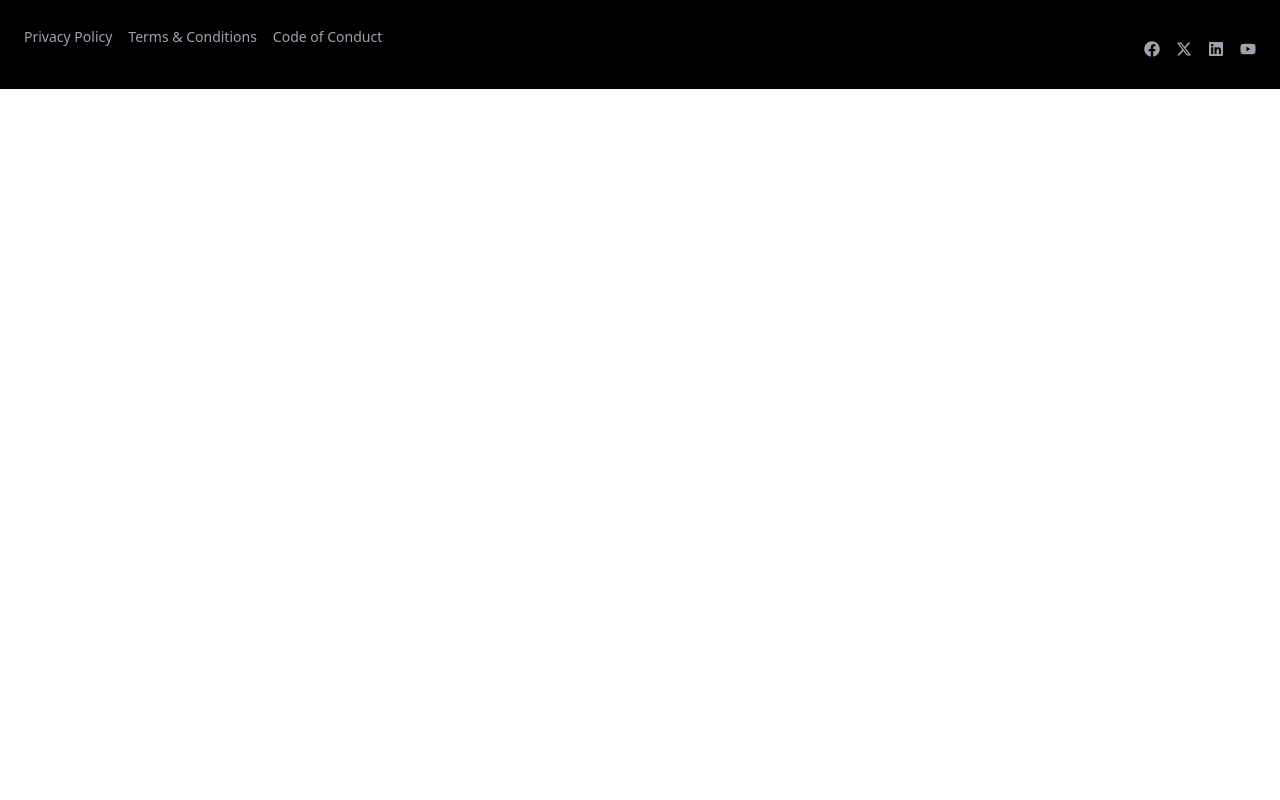
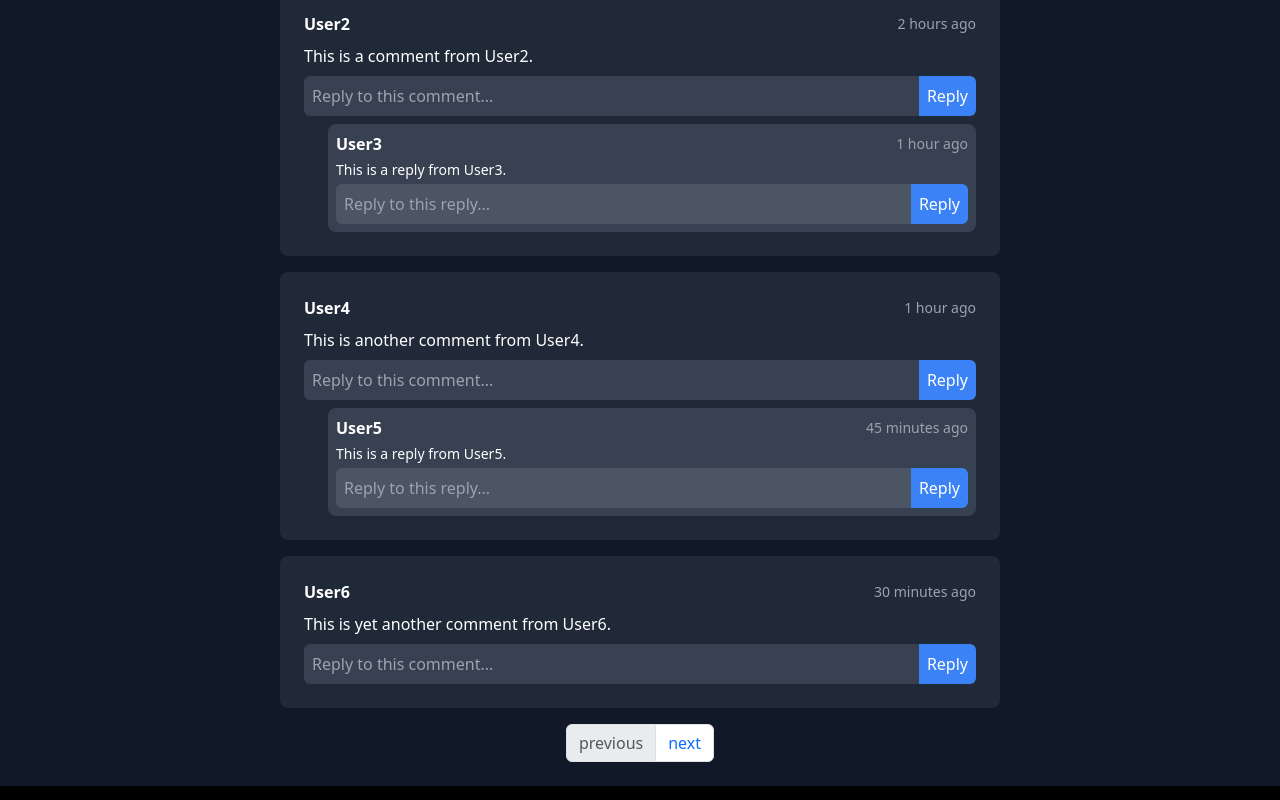
Before and after one commit to Mohammadnoorcse/metacodecanvas, a React (Vite) app in the folder client/: page /blogDetails in a window 1280 px wide. Shown: the part 300-1100 px from the top of the page. Before the commit the page ends 800 px from the top, so only its background shows below. Built offline with nearby package versions, Linux system fonts and the light colour scheme.

Commit message:
blog details page done

```diff
--- a/client/package.json
+++ b/client/package.json
@@ -19,6 +19,7 @@
     "react-dom": "^18.3.1",
     "react-icons": "^5.2.1",
     "react-modal": "^3.16.1",
+    "react-paginate": "^8.2.0",
     "react-router-dom": "^6.23.1",
     "react-syntax-highlighter": "^15.5.0"
   },
--- a/client/src/App.jsx
+++ b/client/src/App.jsx
@@ -17,6 +17,7 @@ import Discussion from "./components/deshboard/Discussion";
 import DiscussionCreate from "./components/deshboard/DiscussionCreate";
 import Course from "./components/deshboard/Course";
 import CourseCreate from "./components/deshboard/CourseCreate";
+import BlogDetails from "./page/BlogDetails";
 
 const App = () => {
   return (
@@ -27,6 +28,7 @@ const App = () => {
 
         <Route path="/" element={<Home/>}/>
         <Route path="/blog" element={<Blog/>}/>
+        <Route path="/blogDetails" element={<BlogDetails/>}/>
         <Route path="/login" element={<Login/>}/>
         <Route path="/registration" element={<Registration/>}/>
         <Route path="/language/:id" element={<Language/>}/>
@@ -42,8 +44,6 @@ const App = () => {
         <Route path="/deshboard/course/all" element={<Course/>}/>
         <Route path="/deshboard/course/create" element={<CourseCreate/>}/>
 
-
-
        </Routes>
        <Footer/>
      </BrowserRouter>
--- a/client/src/page/Blog.jsx
+++ b/client/src/page/Blog.jsx
@@ -1,6 +1,8 @@
 import React, { Fragment } from 'react';
 import { FaComments } from "react-icons/fa";
 import Modal from 'react-bootstrap/Modal';
+import { Link,  } from 'react-router-dom';
+
 
 
 function MyVerticallyCenteredModal(props) {
@@ -44,8 +46,9 @@ const Blog = () => {
 
   return (
     <Fragment>
+        <Link to="/blogDetails">
         <div className="bg-gray-900 text-white mt-5">
-      <div className="container mx-auto p-4">
+      <div className="container mx-auto p-4" >
           <h1 className="text-4xl text-center mb-6"></h1>
           <div className="flex justify-end mb-6">
               <input type="text" placeholder="Search" className="w-48 p-2 text-black rounded-l-md"/>
@@ -67,6 +70,7 @@ const Blog = () => {
           </div> */}
       </div>
     </div>
+        </Link>
 
       <MyVerticallyCenteredModal
         show={modalShow}
--- /dev/null
+++ b/client/src/page/BlogDetails.jsx
@@ -0,0 +1,161 @@
+import React, { Fragment } from 'react';
+import ReactPaginate from 'react-paginate';
+
+const BlogDetails = () => {
+    // const [pageNumber,setPageNumber]=useState(0);
+
+
+//   const usersPerPage=10;
+//   const pagesVisited=pageNumber * usersPerPage;
+//   const displayProperties=rooms.slice(pagesVisited,pagesVisited+usersPerPage);
+//   const pageCount=Math.ceil(rooms.length / usersPerPage);
+//   const changePage=({selected})=>{
+//     setPageNumber(selected);
+//   };
+
+  return (
+    <Fragment>
+      <div className="bg-gray-900 text-white mt-5">
+        <div className="p-4 max-w-3xl mx-auto">
+          <div className="bg-gray-800 p-6 rounded-lg mb-4">
+            <h1 className="text-3xl font-bold mb-2">Problem Heading</h1>
+            <p className="text-lg mb-4">
+              This is the problem description. It provides detailed information
+              about the problem that needs to be addressed.
+            </p>
+            <div className="flex justify-between items-center text-gray-400 text-sm">
+              <div>Posted by Roki</div>
+              <div>3 hours ago</div>
+            </div>
+          </div>
+
+          {/* Comments Section */}
+          <div className="space-y-4">
+            {/* Single Comment Card */}
+            <div className="bg-gray-800 p-4 rounded-lg">
+              <div className="mb-2 flex justify-between items-center">
+                <span className="font-semibold">User2</span>
+                <span className="text-sm text-gray-400">2 hours ago</span>
+              </div>
+              <p className="mb-2">This is a comment from User2.</p>
+              <div className="flex">
+                <input
+                  type="text"
+                  placeholder="Reply to this comment..."
+                  className="flex-grow p-2 bg-gray-700 text-white rounded-l-md focus:outline-none focus:ring-2 focus:ring-gray-500"
+                />
+                <button className="bg-blue-500 hover:bg-blue-700 text-white p-2 rounded-r-md">
+                  Reply
+                </button>
+              </div>
+              {/* Replies */}
+              <div className="ml-6 space-y-2 mt-2">
+                <div className="bg-gray-700 p-2 rounded-lg">
+                  <div className="mb-1 flex justify-between items-center">
+                    <span className="font-semibold">User3</span>
+                    <span className="text-sm text-gray-400">1 hour ago</span>
+                  </div>
+                  <p className="text-sm mb-1">This is a reply from User3.</p>
+                  <div className="flex">
+                    <input
+                      type="text"
+                      placeholder="Reply to this reply..."
+                      className="flex-grow p-2 bg-gray-600 text-white rounded-l-md focus:outline-none focus:ring-2 focus:ring-gray-500"
+                    />
+                    <button className="bg-blue-500 hover:bg-blue-700 text-white p-2 rounded-r-md">
+                      Reply
+                    </button>
+                  </div>
+                </div>
+              </div>
+            </div>
+
+            <div className="bg-gray-800 p-4 rounded-lg">
+              <div className="mb-2 flex justify-between items-center">
+                <span className="font-semibold">User4</span>
+                <span className="text-sm text-gray-400">1 hour ago</span>
+              </div>
+              <p className="mb-2">This is another comment from User4.</p>
+              <div className="flex">
+                <input
+                  type="text"
+                  placeholder="Reply to this comment..."
+                  className="flex-grow p-2 bg-gray-700 text-white rounded-l-md focus:outline-none focus:ring-2 focus:ring-gray-500"
+                />
+                <button className="bg-blue-500 hover:bg-blue-700 text-white p-2 rounded-r-md">
+                  Reply
+                </button>
+              </div>
+              {/* Replies */}
+              <div className="ml-6 space-y-2 mt-2">
+                <div className="bg-gray-700 p-2 rounded-lg">
+                  <div className="mb-1 flex justify-between items-center">
+                    <span className="font-semibold">User5</span>
+                    <span className="text-sm text-gray-400">45 minutes ago</span>
+                  </div>
+                  <p className="text-sm mb-1">This is a reply from User5.</p>
+                  <div className="flex">
+                    <input
+                      type="text"
+                      placeholder="Reply to this reply..."
+                      className="flex-grow p-2 bg-gray-600 text-white rounded-l-md focus:outline-none focus:ring-2 focus:ring-gray-500"
+                    />
+                    <button className="bg-blue-500 hover:bg-blue-700 text-white p-2 rounded-r-md">
+                      Reply
+                    </button>
+                  </div>
+                </div>
+              </div>
+            </div>
+
+            {/* Additional Comments */}
+            <div className="bg-gray-800 p-4 rounded-lg">
+              <div className="mb-2 flex justify-between items-center">
+                <span className="font-semibold">User6</span>
+                <span className="text-sm text-gray-400">30 minutes ago</span>
+              </div>
+              <p className="mb-2">This is yet another comment from User6.</p>
+              <div className="flex">
+                <input
+                  type="text"
+                  placeholder="Reply to this comment..."
+                  className="flex-grow p-2 bg-gray-700 text-white rounded-l-md focus:outline-none focus:ring-2 focus:ring-gray-500"
+                />
+                <button className="bg-blue-500 hover:bg-blue-700 text-white p-2 rounded-r-md">
+                  Reply
+                </button>
+              </div>
+            </div>
+          </div>
+
+          <section className='mt-3'>
+        <div className=''>
+          <ReactPaginate
+            previousLabel={"previous"}
+            nextLabel={"next"}
+            breakLabel={"..."}
+            // pageCount={pageCount}
+            // onPageChange={changePage}
+            containerClassName={"pagination justify-content-center"}
+            pageClassName={"page-item"}
+            pageLinkClassName={"page-link"}
+            previousClassName={"page-item"}
+            previousLinkClassName={"page-link"}
+            nextClassName={"page-item"}
+            nextLinkClassName={"page-link"}
+            breakClassName={"page-item"}
+            breakLinkClassName={"page-link"}
+            activeClassName={"active"}
+          />
+        </div>
+      </section>
+
+
+        </div>
+      </div>
+
+    </Fragment>
+  );
+}
+
+export default BlogDetails;
```
Also changed, not shown: 1 other file (tests, documents, lock files or other folders).
